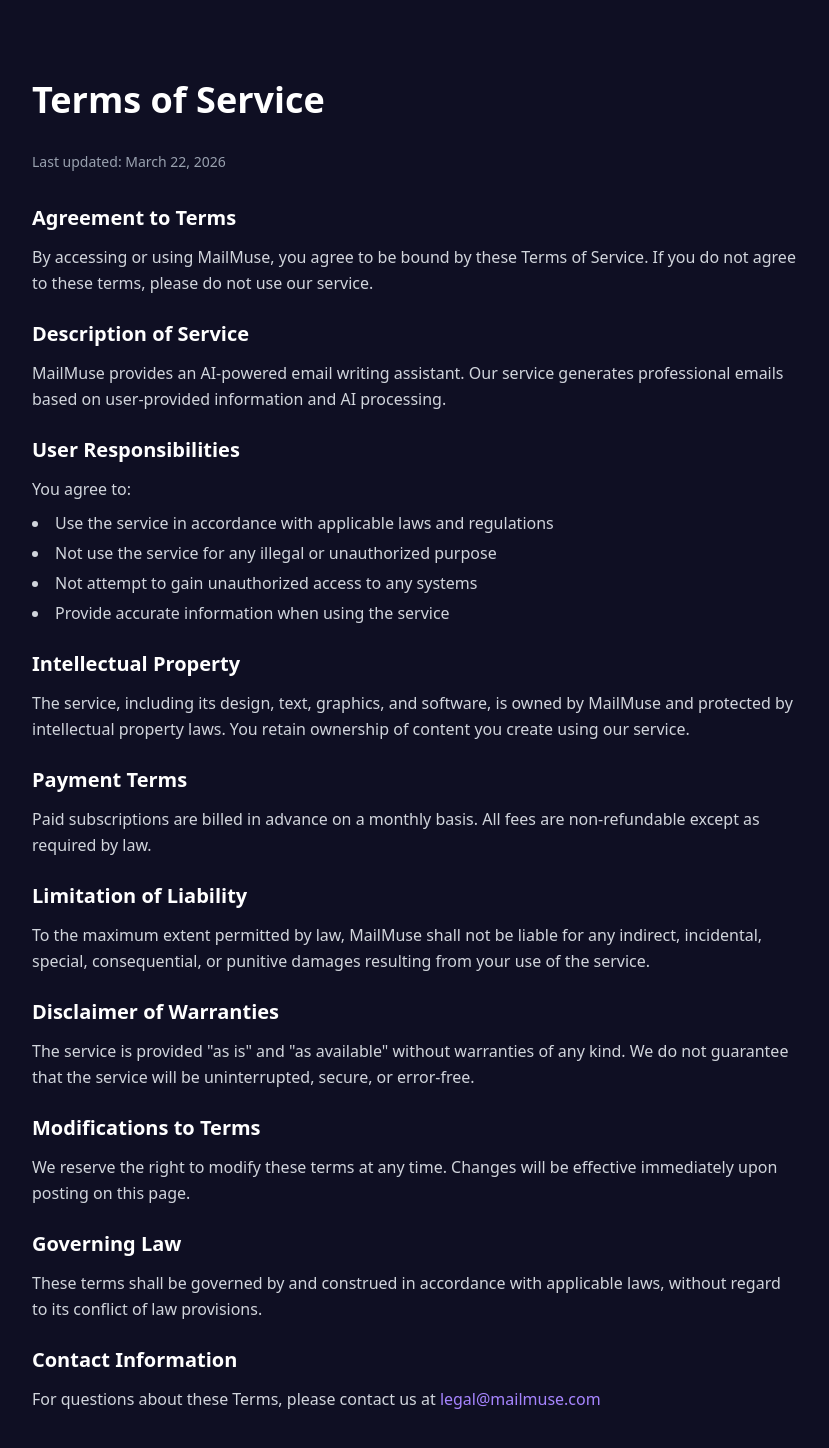
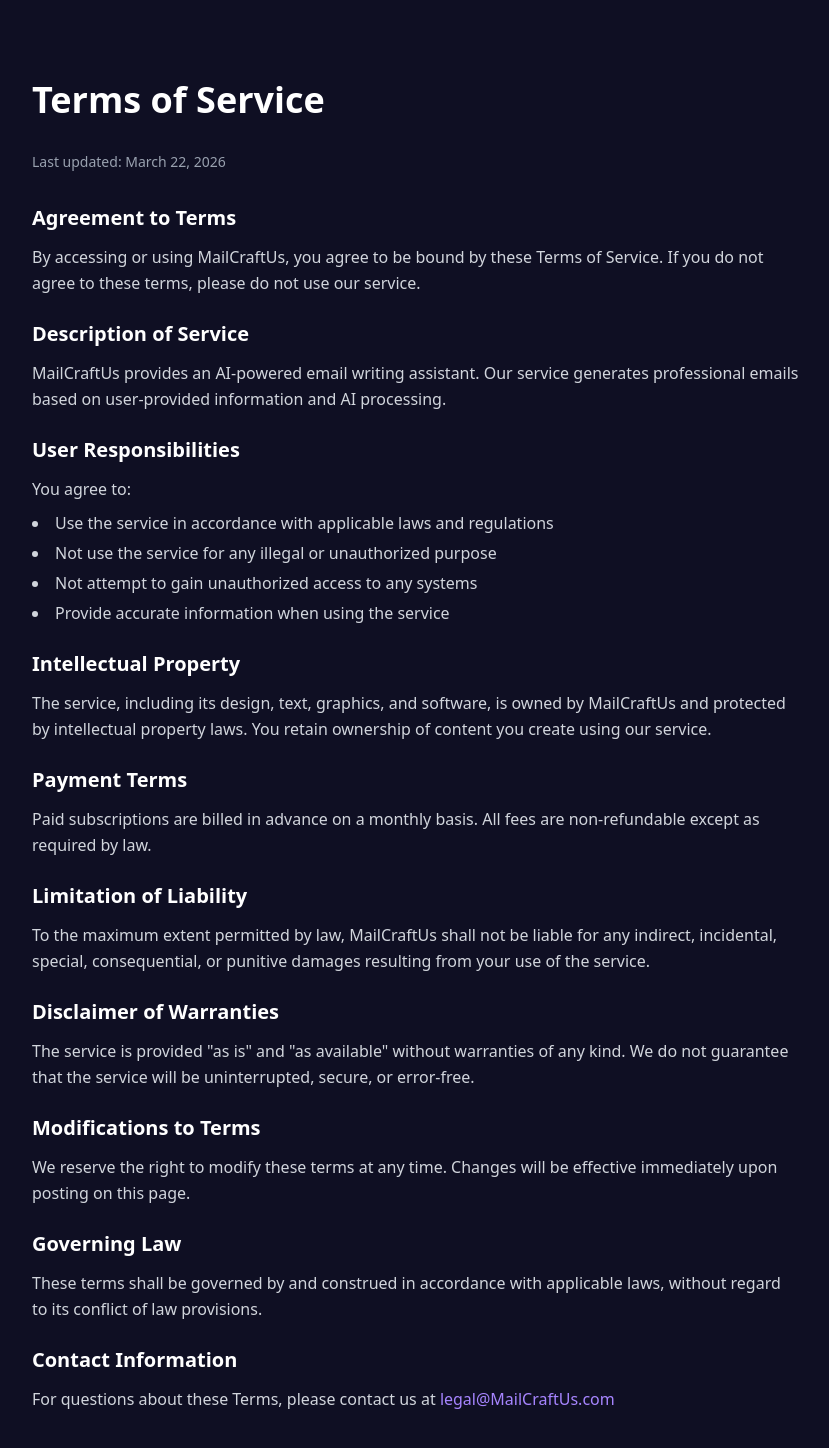
Before and after one commit to fengzj123/mailmuse, a Next.js app: page /terms in a window 1280 px wide. Shown: the top 1448 px of the page, without its empty margins (224-1053 px from the left). Built offline with nearby package versions, Linux system fonts and the light colour scheme.

Commit message:
Rebrand from MailMuse to MailCraftUs
- Update product name across all pages
- Update metadata, titles, and descriptions
- Update footer branding
- Update legal pages
- Update documentation

Co-Authored-By: Claude Opus 4.6 <noreply@anthropic.com>

```diff
--- a/src/app/contact/page.tsx
+++ b/src/app/contact/page.tsx
@@ -1,8 +1,8 @@
 import ContactForm from './ContactForm';
 
 export const metadata = {
-  title: 'Contact Us - MailMuse',
-  description: 'Contact MailMuse AI Email Writer',
+  title: 'Contact Us - MailCraftUs',
+  description: 'Contact MailCraftUs AI Email Writer',
 };
 
 export default function ContactPage() {
@@ -21,8 +21,8 @@ export default function ContactPage() {
           <div className="space-y-3 text-gray-400">
             <p>
               <span className="text-gray-300">Email:</span>{' '}
-              <a href="mailto:support@mailmuse.com" className="text-violet-400 hover:text-violet-300">
-                support@mailmuse.com
+              <a href="mailto:support@MailCraftUs.com" className="text-violet-400 hover:text-violet-300">
+                support@MailCraftUs.com
               </a>
             </p>
             <p>
--- a/src/app/layout.tsx
+++ b/src/app/layout.tsx
@@ -13,7 +13,7 @@ const geistMono = Geist_Mono({
 });
 
 export const metadata: Metadata = {
-  title: "MailMuse - AI Email Writer | Write Professional Emails in Seconds",
+  title: "MailCraftUs - AI Email Writer | Write Professional Emails in Seconds",
   description: "AI-powered email writing tool. Generate professional emails for job applications, sales outreach, follow-ups, and more. Free to start.",
 };
 
--- a/src/app/page.tsx
+++ b/src/app/page.tsx
@@ -186,7 +186,7 @@ export default function Home() {
                   <path strokeLinecap="round" strokeLinejoin="round" strokeWidth={2} d="M3 8l7.89 5.26a2 2 0 002.22 0L21 8M5 19h14a2 2 0 002-2V7a2 2 0 00-2-2H5a2 2 0 00-2 2v10a2 2 0 002 2z" />
                 </svg>
               </div>
-              <span className="text-xl font-bold">MailMuse</span>
+              <span className="text-xl font-bold">MailCraftUs</span>
             </div>
             <div className="flex items-center gap-4">
               <button className="text-sm text-gray-400 hover:text-white transition-colors">
@@ -556,7 +556,7 @@ export default function Home() {
                   <path strokeLinecap="round" strokeLinejoin="round" strokeWidth={2} d="M3 8l7.89 5.26a2 2 0 002.22 0L21 8M5 19h14a2 2 0 002-2V7a2 2 0 00-2-2H5a2 2 0 00-2 2v10a2 2 0 002 2z" />
                 </svg>
               </div>
-              <span className="font-bold">MailMuse</span>
+              <span className="font-bold">MailCraftUs</span>
             </div>
 
             <div className="flex items-center gap-6 text-sm text-gray-400">
@@ -566,7 +566,7 @@ export default function Home() {
             </div>
 
             <div className="text-sm text-gray-500">
-              © 2026 MailMuse. All rights reserved.
+              © 2026 MailCraftUs. All rights reserved.
             </div>
           </div>
         </div>
--- a/src/app/privacy/page.tsx
+++ b/src/app/privacy/page.tsx
@@ -1,6 +1,6 @@
 export const metadata = {
-  title: 'Privacy Policy - MailMuse',
-  description: 'Privacy Policy for MailMuse AI Email Writer',
+  title: 'Privacy Policy - MailCraftUs',
+  description: 'Privacy Policy for MailCraftUs AI Email Writer',
 };
 
 export default function PrivacyPage() {
@@ -64,8 +64,8 @@ export default function PrivacyPage() {
             <h2 className="text-xl font-semibold text-white mb-3">Contact Us</h2>
             <p>
               If you have questions about this Privacy Policy, please contact us at{' '}
-              <a href="mailto:privacy@mailmuse.com" className="text-violet-400 hover:text-violet-300">
-                privacy@mailmuse.com
+              <a href="mailto:privacy@MailCraftUs.com" className="text-violet-400 hover:text-violet-300">
+                privacy@MailCraftUs.com
               </a>
             </p>
           </section>
--- a/src/app/terms/page.tsx
+++ b/src/app/terms/page.tsx
@@ -1,6 +1,6 @@
 export const metadata = {
-  title: 'Terms of Service - MailMuse',
-  description: 'Terms of Service for MailMuse AI Email Writer',
+  title: 'Terms of Service - MailCraftUs',
+  description: 'Terms of Service for MailCraftUs AI Email Writer',
 };
 
 export default function TermsPage() {
@@ -14,14 +14,14 @@ export default function TermsPage() {
           <section>
             <h2 className="text-xl font-semibold text-white mb-3">Agreement to Terms</h2>
             <p>
-              By accessing or using MailMuse, you agree to be bound by these Terms of Service. If you do not agree to these terms, please do not use our service.
+              By accessing or using MailCraftUs, you agree to be bound by these Terms of Service. If you do not agree to these terms, please do not use our service.
             </p>
           </section>
 
           <section>
             <h2 className="text-xl font-semibold text-white mb-3">Description of Service</h2>
             <p>
-              MailMuse provides an AI-powered email writing assistant. Our service generates professional emails based on user-provided information and AI processing.
+              MailCraftUs provides an AI-powered email writing assistant. Our service generates professional emails based on user-provided information and AI processing.
             </p>
           </section>
 
@@ -39,7 +39,7 @@ export default function TermsPage() {
           <section>
             <h2 className="text-xl font-semibold text-white mb-3">Intellectual Property</h2>
             <p>
-              The service, including its design, text, graphics, and software, is owned by MailMuse and protected by intellectual property laws. You retain ownership of content you create using our service.
+              The service, including its design, text, graphics, and software, is owned by MailCraftUs and protected by intellectual property laws. You retain ownership of content you create using our service.
             </p>
           </section>
 
@@ -53,7 +53,7 @@ export default function TermsPage() {
           <section>
             <h2 className="text-xl font-semibold text-white mb-3">Limitation of Liability</h2>
             <p>
-              To the maximum extent permitted by law, MailMuse shall not be liable for any indirect, incidental, special, consequential, or punitive damages resulting from your use of the service.
+              To the maximum extent permitted by law, MailCraftUs shall not be liable for any indirect, incidental, special, consequential, or punitive damages resulting from your use of the service.
             </p>
           </section>
 
@@ -82,8 +82,8 @@ export default function TermsPage() {
             <h2 className="text-xl font-semibold text-white mb-3">Contact Information</h2>
             <p>
               For questions about these Terms, please contact us at{' '}
-              <a href="mailto:legal@mailmuse.com" className="text-violet-400 hover:text-violet-300">
-                legal@mailmuse.com
+              <a href="mailto:legal@MailCraftUs.com" className="text-violet-400 hover:text-violet-300">
+                legal@MailCraftUs.com
               </a>
             </p>
           </section>
```
Also changed, not shown: 1 other file (tests, documents, lock files or other folders).
